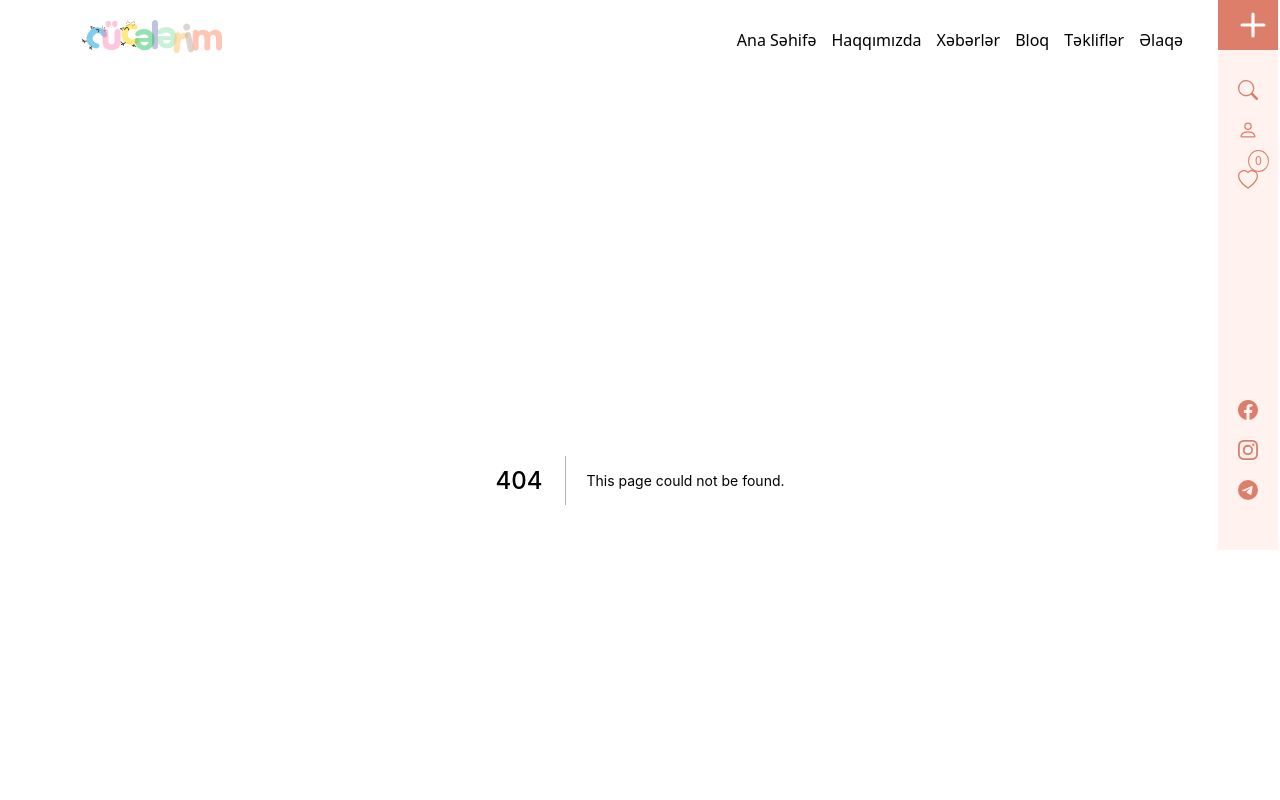
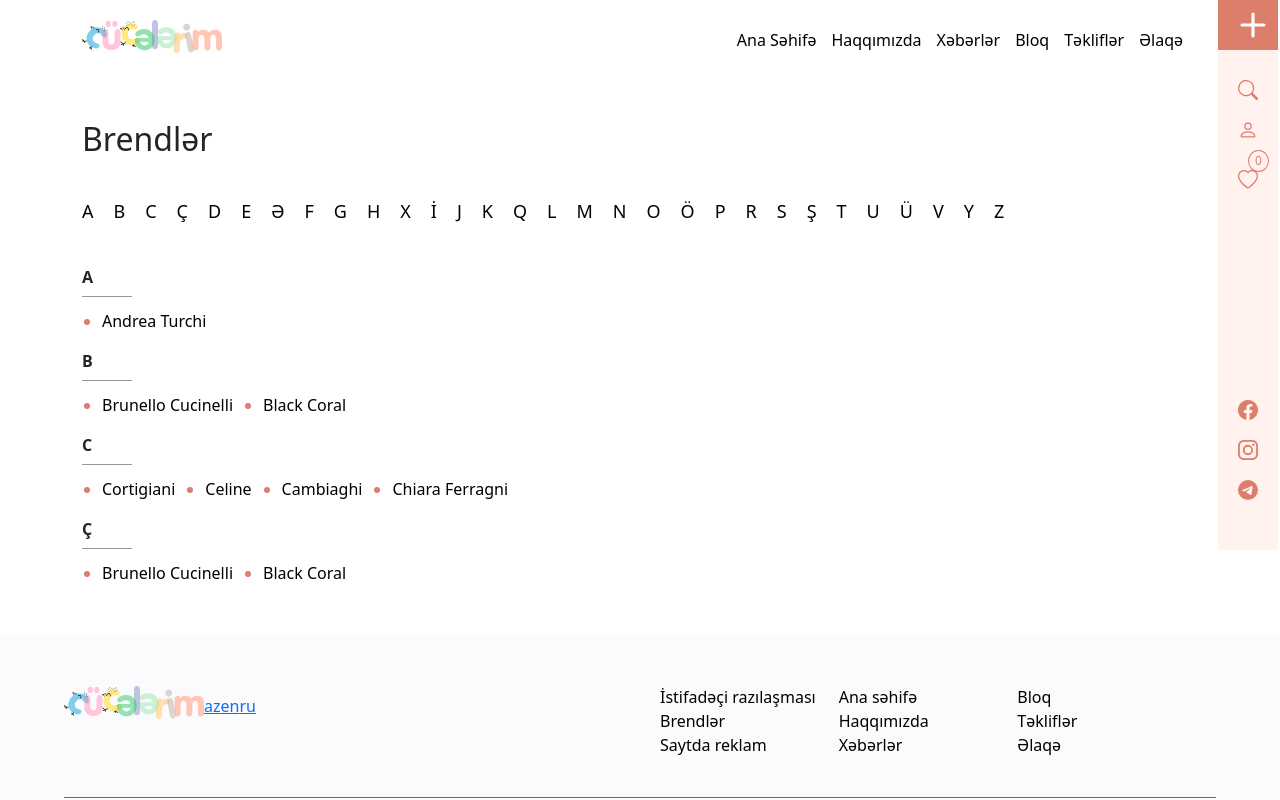
Before and after one commit to musalimurad/cucelerim-nextJs, a Next.js app: page /Brands in a window 1280 px wide. Before the commit this address had no page. Shown: the top 800 px of the page. Built offline with nearby package versions, Linux system fonts and the light colour scheme.

Commit message:
04.09.2022-update

```diff
--- a/components/categoryItem/CategoryList.jsx
+++ b/components/categoryItem/CategoryList.jsx
@@ -1,24 +1,30 @@
 import styles from "./_categoryList.module.scss";
 import Link from "next/link";
 import * as Icon from "react-bootstrap-icons";
-import downArrow from '../../public/assets/image/eva_arrow.png'
-import rightArrow from '../../public/assets/image/eva_arrow-right.png'
+import downArrow from "../../public/assets/image/eva_arrow.png";
+import rightArrow from "../../public/assets/image/eva_arrow-right.png";
 import { useState } from "react";
 import Image from "next/image";
 import { useEffect } from "react";
 const CategoryList = () => {
-  const [isActive, setActive] = useState(false)
+  const [isActive, setActive] = useState(false);
   useEffect(() => {
-    let liItems = document.querySelectorAll("._categoryList_catListItem__gDtyh ul li a")
+    let liItems = document.querySelectorAll(
+      "._categoryList_catListItem__gDtyh ul li a"
+    );
+    let liItemsContent = document.querySelectorAll(
+      "._categoryList_catListItem__gDtyh ul li ul"
+    );
+    console.log(liItemsContent);
     let arrowIcons = document.querySelectorAll("._categoryList_arrow__wNLjD");
     console.log(arrowIcons);
-     for (let i = 0; i < liItems.length; i++) {
-       liItems[i].onclick = () => {
-           setActive(true)
-           liItems[i].classList.toggle(`${styles.active}`)
-          liItems[i].nextElementSibling.classList.toggle(`${styles.activeMenu}`)
-       }
-
+    for (let i = 0; i < liItems.length - 1; i++) {
+      liItems[i].onclick = (e) => {
+        e.preventDefault();
+        setActive(true);
+        liItems[i].classList.toggle(`${styles.active}`);
+        liItemsContent[i].classList.toggle(`${styles.activeMenu}`);
+      };
     }
   });
 
@@ -36,7 +42,11 @@ const CategoryList = () => {
               </Link>
             </li>
             <li>
-                <a  className={ `d-flex align-items-center justify-content-between`} >Geyim{ <Image className={styles.arrow} src={rightArrow}/>} </a>
+              <a
+                className={`d-flex align-items-center justify-content-between`}
+              >
+                Geyim{<Image className={styles.arrow} src={rightArrow} />}{" "}
+              </a>
               <ul className={styles.altCategory}>
                 <li className={styles.childLi}>
                   <a className={styles.childLink}>Kisi Geyim</a>
@@ -47,7 +57,11 @@ const CategoryList = () => {
               </ul>
             </li>
             <li>
-            <a  className={`d-flex align-items-center justify-content-between`} >Mebel{ <Image  className={styles.arrow} src={rightArrow}/>} </a>
+              <a
+                className={`d-flex align-items-center justify-content-between`}
+              >
+                Mebel{<Image className={styles.arrow} src={rightArrow} />}{" "}
+              </a>
               <ul className={styles.altCategory}>
                 <li className={styles.childLi}>
                   <a className={styles.childLink}>Usaq Mebel</a>
@@ -58,7 +72,9 @@ const CategoryList = () => {
               </ul>
             </li>
             <li>
-             <Link href="/Shop"><a>Mağazalar</a></Link>
+              <Link href="/Shop">
+                <a>Mağazalar</a>
+              </Link>
             </li>
             <li>
               <a>Sağlamlıq</a>
--- a/components/footer/Footer.jsx
+++ b/components/footer/Footer.jsx
@@ -36,7 +36,7 @@ const Footer = () => {
                     <Link href="/UserAgreement">
                       <a>İstifadəçi razılaşması</a>
                     </Link>
-                    <Link href="/">
+                    <Link href="/Brands">
                       <a>Brendlər</a>
                     </Link>
                     <Link href="/SiteAds">
--- /dev/null
+++ b/pages/Brands.jsx
@@ -0,0 +1,250 @@
+import { Typography } from "@mui/material";
+import Head from "next/head";
+import Link from "next/link";
+import styles from "../styles/_brands.module.scss";
+
+const Brands = () => {
+  return (
+    <div>
+      <Head>
+        <title>Brands Page</title>
+        <meta name="description" content="Generated by create next app" />
+        <link rel="icon" href="/favicon.ico" />
+      </Head>
+      <main>
+        <section className={styles.brandsPage}>
+          <div className="container">
+            <div className={styles.brandHead}>
+              <h2>Brendlər</h2>
+            </div>
+            <div className={styles.brandWordList}>
+              <div className="col-12 col-sm-12 col-md-12 col-lg-12 col-xl-12 col-xxl-12">
+                <ul className="d-flex flex-wrap align-items-center">
+                  <li>
+                    <Link href="/JobSeeker">
+                      <a>A</a>
+                    </Link>
+                  </li>
+                  <li>
+                    <Link href="/Offer">
+                      <a>B</a>
+                    </Link>
+                  </li>
+                  <li>
+                    <Link href="/Shop">
+                      <a>C</a>
+                    </Link>
+                  </li>
+                  <li>
+                    <Link href="/News">
+                      <a>Ç</a>
+                    </Link>
+                  </li>
+                  <li>
+                    <Link href="/Blog">
+                      <a>D</a>
+                    </Link>
+                  </li>
+                  <li>
+                    <Link href="/BlogDetail">
+                      <a>E</a>
+                    </Link>
+                  </li>
+                  <li>
+                    <Link href="/ProductDetail">
+                      <a>Ə</a>
+                    </Link>
+                  </li>
+                  <li>
+                    <Link href="/Contact">
+                      <a>F</a>
+                    </Link>
+                  </li>
+                  <li>
+                    <Link href="/WishList">
+                      <a>G</a>
+                    </Link>
+                  </li>
+                  <li>
+                    <Link href="/myAccount">
+                      <a>H</a>
+                    </Link>
+                  </li>
+                  <li>
+                    <Link href="/ssd">
+                      <a>X</a>
+                    </Link>
+                  </li>
+                  <li>
+                    <Link href="/aaa">
+                      <a>İ</a>
+                    </Link>
+                  </li>
+                  <li>
+                    <Link href="/fff">
+                      <a>J</a>
+                    </Link>
+                  </li>
+                  <li>
+                    <Link href="/rrr">
+                      <a>K</a>
+                    </Link>
+                  </li>
+                  <li>
+                    <Link href="/ggg">
+                      <a>Q</a>
+                    </Link>
+                  </li>
+                  <li>
+                    <Link href="/ttt">
+                      <a>L</a>
+                    </Link>
+                  </li>
+                  <li>
+                    <Link href="/rrr">
+                      <a>M</a>
+                    </Link>
+                  </li>
+                  <li>
+                    <Link href="/azaza">
+                      <a>N</a>
+                    </Link>
+                  </li>
+                  <li>
+                    <Link href="/jjj">
+                      <a>O</a>
+                    </Link>
+                  </li>
+                  <li>
+                    <Link href="/lll">
+                      <a>Ö</a>
+                    </Link>
+                  </li>
+                  <li>
+                    <Link href="/ddds">
+                      <a>P</a>
+                    </Link>
+                  </li>
+                  <li>
+                    <Link href="/tyty">
+                      <a>R</a>
+                    </Link>
+                  </li>
+                  <li>
+                    <Link href="/wewe">
+                      <a>S</a>
+                    </Link>
+                  </li>
+                  <li>
+                    <Link href="/tgtgdf">
+                      <a>Ş</a>
+                    </Link>
+                  </li>
+                  <li>
+                    <Link href="/zzzz">
+                      <a>T</a>
+                    </Link>
+                  </li>
+                  <li>
+                    <Link href="/uuu">
+                      <a>U</a>
+                    </Link>
+                  </li>
+                  <li>
+                    <Link href="/ooo">
+                      <a>Ü</a>
+                    </Link>
+                  </li>
+                  <li>
+                    <Link href="/klo">
+                      <a>V</a>
+                    </Link>
+                  </li>
+                  <li>
+                    <Link href="/hgr">
+                      <a>Y</a>
+                    </Link>
+                  </li>
+                  <li>
+                    <Link href="/hdf">
+                      <a>Z</a>
+                    </Link>
+                  </li>
+                </ul>
+              </div>
+            </div>
+            <div className={styles.brandNameList}>
+              <span>
+                A
+                <ul>
+                  <li>
+                    <Link href="/">
+                      <a>Andrea Turchi</a>
+                    </Link>
+                  </li>
+                </ul>
+              </span>
+              <span>
+                B
+                <ul>
+                  <li>
+                    <Link href="/AboutUs">
+                      <a>Brunello Cucinelli</a>
+                    </Link>
+                  </li>
+                  <li>
+                    <Link href="/login">
+                      <a>Black Coral</a>
+                    </Link>
+                  </li>
+                </ul>
+              </span>
+              <span>
+                C
+                <ul>
+                  <li>
+                    <Link href="/register">
+                      <a>Cortigiani</a>
+                    </Link>
+                  </li>
+                  <li>
+                    <Link href="/JobsDetail">
+                      <a>Celine</a>
+                    </Link>
+                  </li>
+                  <li>
+                    <Link href="/PlaceDetail">
+                      <a>Cambiaghi</a>
+                    </Link>
+                  </li>
+                  <li>
+                    <Link href="/SearchResult">
+                      <a>Chiara Ferragni</a>
+                    </Link>
+                  </li>
+                </ul>
+              </span>
+              <span>
+                Ç
+                <ul>
+                  <li>
+                    <Link href="/SiteAds">
+                      <a>Brunello Cucinelli</a>
+                    </Link>
+                  </li>
+                  <li>
+                    <Link href="/UserAgreement">
+                      <a>Black Coral</a>
+                    </Link>
+                  </li>
+                </ul>
+              </span>
+            </div>
+          </div>
+        </section>
+      </main>
+    </div>
+  );
+};
+
+export default Brands;
--- a/pages/index.jsx
+++ b/pages/index.jsx
@@ -205,7 +205,7 @@ export function Home({ products }) {
                     slidesPerView: 1,
                   },
 
-                  576: {
+                  768: {
                     slidesPerView: 2,
                   },
                   1024: {
--- /dev/null
+++ b/styles/_brands.module.scss
@@ -0,0 +1,62 @@
+@import './globals.scss';
+
+
+.brandsPage {
+    .brandHead {
+        margin-top: 40px;
+        margin-bottom: 40px;
+    }
+
+    .brandWordList {
+
+        ul {
+            padding: 0;
+
+            li {
+                margin-right: 20px;
+                a {
+                    color: #000;
+                    text-decoration: none;
+                    font-size: 18px;
+                    font-weight: 500;
+                }
+            }
+        }
+    }
+    .brandNameList{
+        margin-top: 40px;
+        span{
+            position: relative;
+            font-weight: bold;
+            &::before{
+                position: absolute;
+                content: '';
+                background-color: #979797;
+                height: 1px;
+                width: 50px;
+                top: 30px;
+                left: 0;
+            }
+            ul{
+                margin-top: 20px;
+                padding: 0;
+                padding-left: 20px;
+                list-style: disc;
+
+                display: flex;
+                flex-wrap: wrap;
+                li{
+                    margin-right: 30px;
+                    &::marker{
+                        color: #DC7E69;
+                    }
+                    a{
+                        font-weight: 400;
+                        color: #000;
+                        text-decoration: none;
+                    }
+                }
+            }
+        }
+    }
+}
```
Lines whose indentation alone changed are shown as unchanged.
